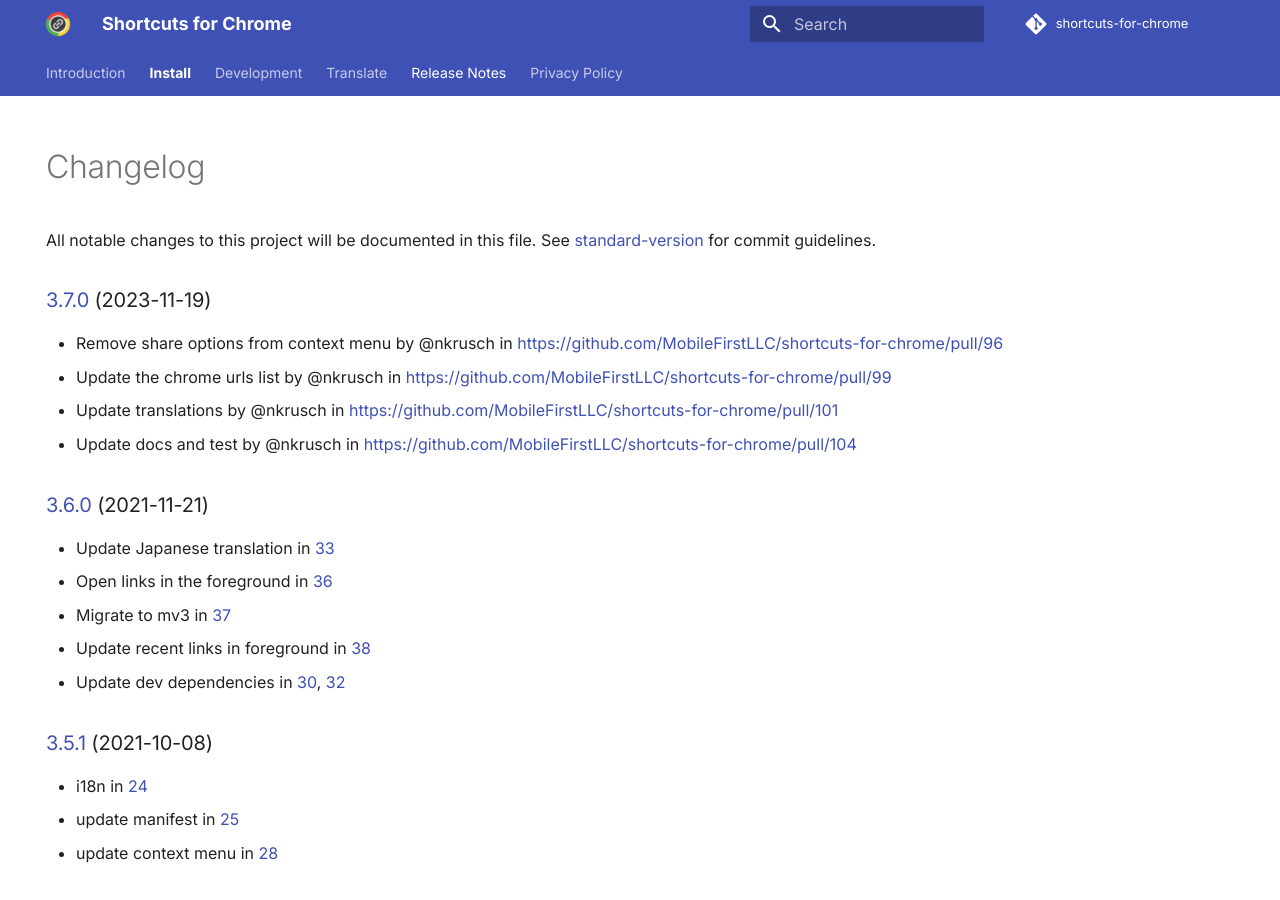
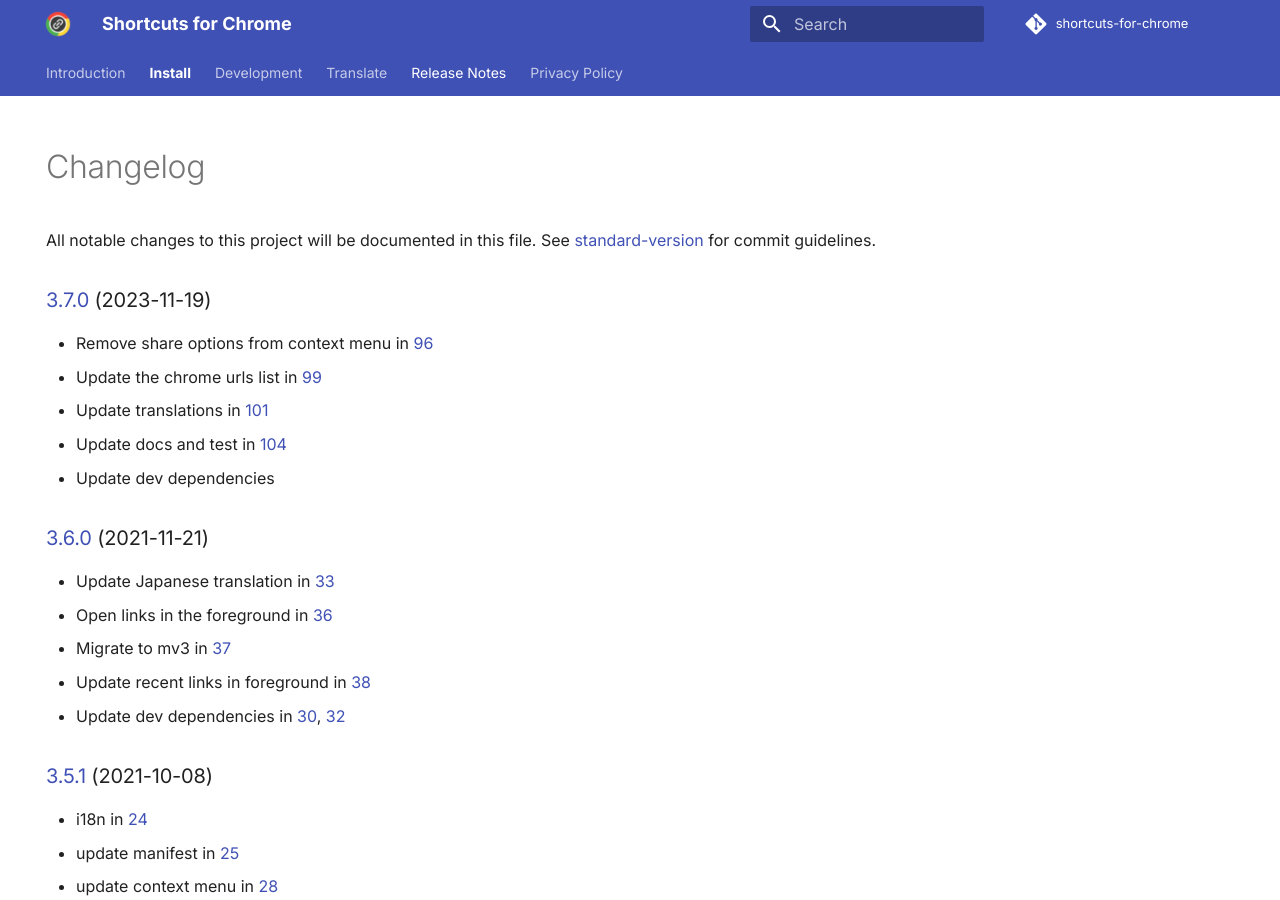
Before and after one commit to MobileFirstLLC/shortcuts-for-chrome, an MkDocs documentation site: the page built from docs/docs/changelog.md, in a window 1280 px wide and 900 px high. Built offline with MkDocs 1.6.1 and Material for MkDocs 9.7.7, drawn with Linux system fonts in a browser that asks for light colours; comment, search, counter and statistics services are not loaded.

Commit message:
clean up the changelog

```diff
--- a/docs/docs/changelog.md
+++ b/docs/docs/changelog.md
@@ -10,10 +10,11 @@
 
 ### [3.7.0](https://github.com/MobileFirstLLC/shortcuts-for-chrome/compare/v3.6.0...v3.7.0) (2023-11-19)
 
-* Remove share options from context menu by @nkrusch in https://github.com/MobileFirstLLC/shortcuts-for-chrome/pull/96
-* Update the chrome urls list by @nkrusch in https://github.com/MobileFirstLLC/shortcuts-for-chrome/pull/99
-* Update translations by @nkrusch in https://github.com/MobileFirstLLC/shortcuts-for-chrome/pull/101
-* Update docs and test by @nkrusch in https://github.com/MobileFirstLLC/shortcuts-for-chrome/pull/104
+* Remove share options from context menu in [96](https://github.com/MobileFirstLLC/shortcuts-for-chrome/pull/96)
+* Update the chrome urls list in [99](https://github.com/MobileFirstLLC/shortcuts-for-chrome/pull/99)
+* Update translations in [101](https://github.com/MobileFirstLLC/shortcuts-for-chrome/pull/101)
+* Update docs and test in [104](https://github.com/MobileFirstLLC/shortcuts-for-chrome/pull/104)
+* Update dev dependencies
 
 ### [3.6.0](https://github.com/MobileFirstLLC/shortcuts-for-chrome/compare/v3.5.1...v3.6.0) (2021-11-21)
 
```
